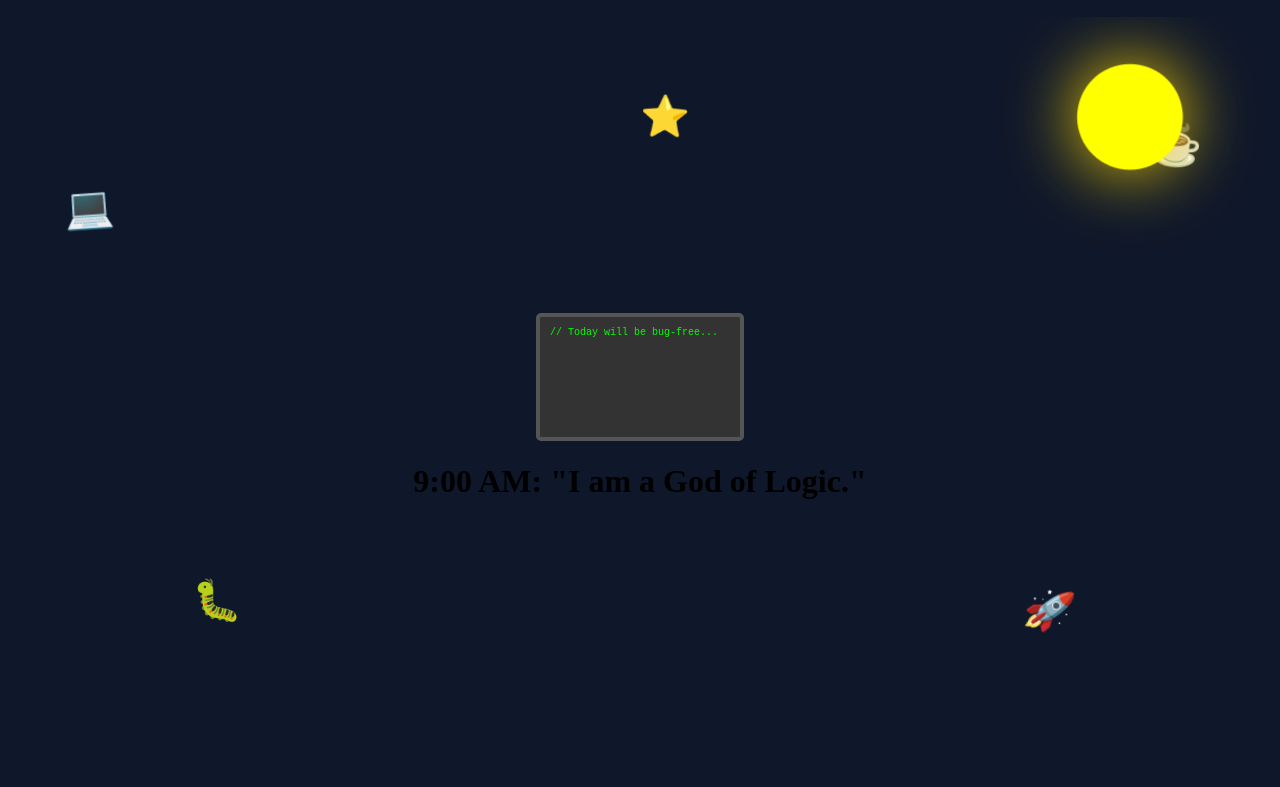
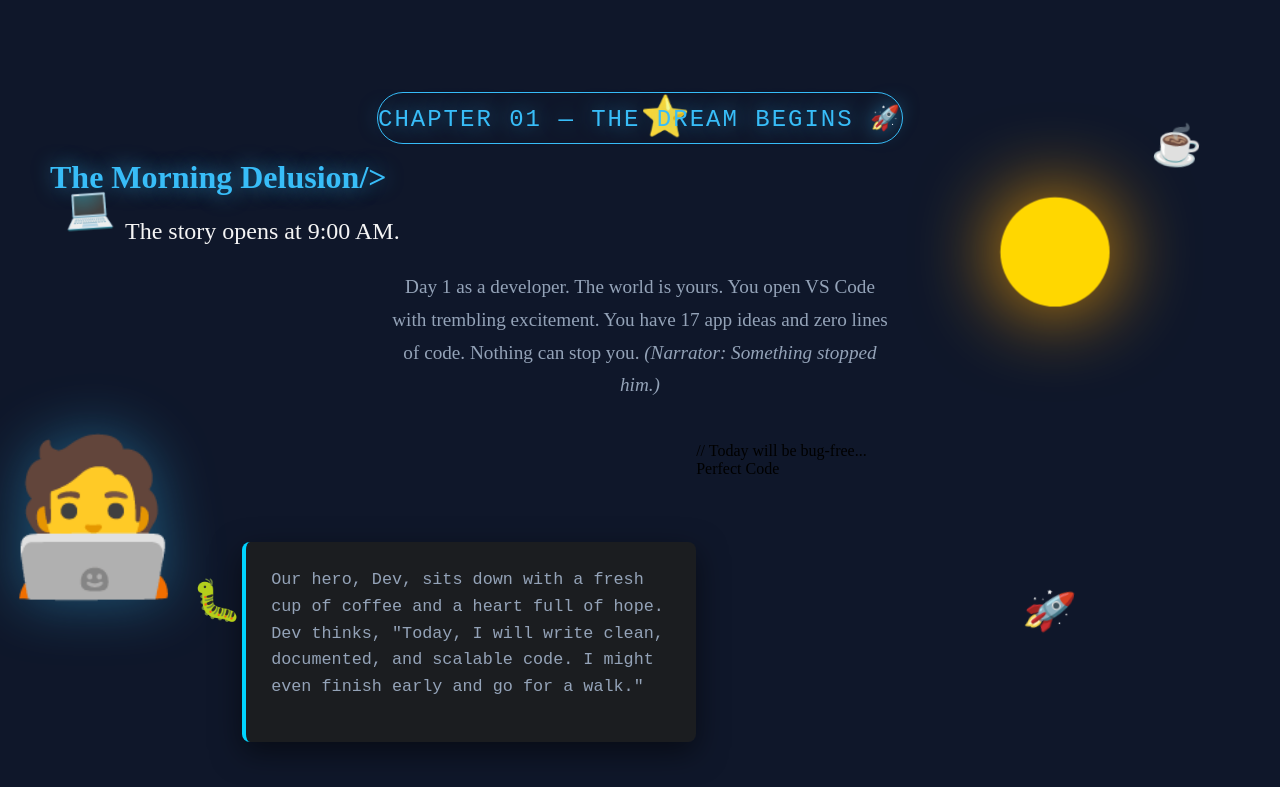
Before and after one commit to nishikajn42/lifeOfDeveloper, a plain HTML site: page index.html in a window 1280 px wide. Shown: the part 783-1570 px from the top of the page. Drawn offline with nearby package versions, Linux system fonts and the light colour scheme.

Commit message:
complete second page

```diff
--- a/index.html
+++ b/index.html
@@ -17,7 +17,10 @@
         <div class="hero-bg"></div>
         <div class="container" id="text-wrapper"></div>
         <p class="hero-sub reveal" id="interactive-text" style="transition-delay:0.2s">
-            From "Hello World" to "Why is this not working?"<p style="color: yellow; animation: blink 1s step-end infinite;">|</p>
+            From "Hello World" to "Why is this not working?"<p
+            style="color: yellow;
+            animation: blink 1s step-end infinite;
+            display: inline-block;">|</p>
         </p>
         <div class="scroll-indicator">
           <span>scroll down</span>
@@ -33,6 +36,7 @@
         </div>
         <div class="code-bg" id="codeBg"></div>
     </div>
+    <!-- SECOND PAGE -->
     <!-- Scene 1: The Morning Delusion -->
      <!-- <div className="text-sm text-amber-200 font-semibold mb-3 uppercase tracking-wider">
             Dev's Internal Monologue
@@ -48,13 +52,26 @@
             <span class="float-icon" style="left:90%;top:15%;animation-delay:-2s">☕</span>
             <span class="float-icon" style="left:15%;top:70%;animation-delay:-1s">🐛</span>
             <span class="float-icon" style="left:80%;top:75%;animation-delay:-3s">🚀</span>
+        </div>
             <span class="float-icon" style="left:50%;top:10%;animation-delay:-1.5s">⭐</span>
+        <!-- title of page -->
+        <div class="section-badge">Chapter 01 — The Dream Begins 🚀</div>
+        <div class="section-title">The Morning Delusion/></div>
+        <div class="section-text1">The story opens at 9:00 AM.</div>
+        <p class="section-text2">
+            Day 1 as a developer. The world is yours. You open VS Code with trembling excitement.
+            You have 17 app ideas and zero lines of code. Nothing can stop you.
+            <em>(Narrator: Something stopped him.)</em>
+        </p>
+
+        <div class="section-content" style="transition-delay:0.4s">
+            <div class="dev-char" id="heroChar">🧑‍💻</div>
+            <!-- <div class="arrow-img2">
+                <img src="images/Arrow_07.png" alt="Descriptive Text" width="150" height="150">
+            </div> -->
+            <div class="content-box" style="transition-delay:0.4s">
+                Our hero, Dev, sits down with a fresh cup of coffee and a heart full of hope.<br>Dev thinks, "Today, I will write clean, documented, and scalable code. I might even finish early and go for a walk."
             </div>
-
-        <div class="sun">
-            <!-- <img src="images/Morning routine (Community) (1).jpg"/> -->
-        </div>
-        <div class="window"></div>
             <div class="desk">
                 <div class="laptop">
                     <div class="screen">
@@ -65,7 +82,19 @@
                     <div class="steam">Perfect Code</div>
                 </div>
             </div>
-        <h1 class="sarcastic-caption">9:00 AM: "I am a God of Logic."</h1>
+            <!-- <div class="section-text3">"I will build<br>the next big app!"</div> -->
+        </div>
+        <div class="sun"></div>
+        <!-- <div class="coffee-container">
+                <div class="steam-wrap">
+                    <span class="steam-text">Perfect Code</span>
+                    <span class="steam-text">Scalable AF</span>
+                    <span class="steam-text">Clean UI</span>
+                </div>
+                <div class="cup"></div>
+            </div> -->
+
+
     </div>
 
 
--- a/style.css
+++ b/style.css
@@ -2,6 +2,11 @@
 @import url('https://fonts.googleapis.com/css2?family=Inter:wght@100..900&display=swap');
 :root {
     --text-dim: #94a3b8;
+    --sky-blue: #87CEEB;
+    --coffee-brown: #6F4E37;
+    --code-bg: #1e1e1e;
+    --glass: rgba(255,255,255,0.05);
+    --glass-border: rgba(255,255,255,0.1);
 }
 html {
     scroll-behavior: smooth;
@@ -76,6 +81,7 @@ body {
 .pipe {
   color: yellow;
   animation: blink 1s step-end infinite;
+  display: inline-block;
 }
 @keyframes blink {
     50% { opacity: 0; }
@@ -153,6 +159,9 @@ body {
 
 /*------------------------------------------------------------------------- */
 /*------------------------------------------------------------------------- */
+/*------------------------------------------------------------------------- */
+/*------------------------------------------------------------------------- */
+/* scene 1 page */
 /* Container styling */
 .scene-container {
     height: 100vh;
@@ -164,26 +173,138 @@ body {
     overflow: hidden;
     position: relative;
 }
+/* ============ SECTION HEADINGS ============ */
+.section-badge{
+    margin-top: 0;
+    margin-bottom: 0;
+    padding-top: 0;
+    display: flex;
+    justify-content: center;
+    align-items: center;
+    height:50px;
+    position: relative;
+    /* transform: translateY(-120px); */
+    font-family: 'JetBrains Mono', monospace;
+    font-size: 1.5rem;
+    letter-spacing: 2px;
+    text-transform: uppercase;
+    border-radius: 100px;
+    border: 1px solid currentColor;
+    /* padding: 5px 20px; */
+}
+.section-title {
+    font-size: clamp(0.8rem, 2.9vw, 2rem);
+    font-weight: 800;
+    line-height: 1.1;
+    margin:16px 0px 16px;
+    transition-delay:0.1s;
+    display: flex;
+    justify-content: flex-start;
+    width: 100vw;
+    padding-left: 100px;
+}
+/* for scene 1 */
+.section-badge{
+    color:#38bdf8;;
+    border-color:#38bdf8;
+    text-shadow: 0 0 20px rgba(56,189,248,0.6);
+}
+.section-title{
+    color:#38bdf8;;
+    text-shadow: 0 0 20px rgba(56,189,248,0.6);
+}
+.section-text1{
+    display: flex;
+    justify-content: flex-start;
+    width: 100vw;
+    padding-left: 250px;
+    color:whitesmoke;
+    line-height: 1.7;
+    font-size: 1.5rem;
+}
+.section-text2{
+    display: block;
+    color:var(--text-dim);
+    text-align: center;
+    max-width: 500px;
+    line-height: 1.7;
+    margin-bottom: 40px;
+    font-size: 1.2rem;
+    transition-delay:0.2s
+}
 /* The Sarcastic Sun */
 .sun {
     width: 100px;
     height: 100px;
-    background: yellow;
+    background: #FFD700;
     border-radius: 50%;
     position: absolute;
     top: 50px;
     right: 100px;
     box-shadow: 0 0 50px orange;
     animation: glow 3s infinite alternate;
+    margin: 135px 75px;
 }
 
 @keyframes glow {
-    from { transform: scale(1); }
-    to { transform: scale(1.1); box-shadow: 0 0 80px yellow; }
+    0%, 100% { transform: scale(1); }
+    50% { transform: scale(1.1); box-shadow: 0 0 80px #FFA500; }
+}
+/* Section Content */
+.section-content{
+    display: flex;
+    width:100%;
+
+}
+/* DEV CHARACTER */
+.dev-char {
+    margin:15px 0px ;
+    align-self: left;
+    font-size: 150px;
+    line-height: 1;
+    position: relative;
+    z-index: 2;
+    animation: float 3s ease-in-out infinite;
+    filter: drop-shadow(0 0 30px rgba(56,189,248,0.4));
+    cursor: pointer;
+    transition: transform 0.2s;
+}
+@keyframes float {
+    0%, 100% { transform: translateY(0); }
+    50% { transform: translateY(-20px); }
 }
 
+.content-box{
+    /* background: var(--glass);
+    border: 1px solid var(--glass-border);
+    border-radius: 20px; */
+    margin-left: 55px;
+    margin-top:100px;
+    display: flex;
+    flex-direction: column;
+    align-items: center;
+    font-size: 1.05rem;
+    color: var(--text-dim);
+    transition: all 0.1ms ease;
+    cursor: default;
+    width:400px;
+    height:150px;
+    background: rgba(30, 30, 30, 0.8);
+    border-left: 4px solid #00d4ff;
+    padding: 25px;
+    border-radius: 8px;
+    font-family: 'Courier New', monospace;
+    line-height: 1.6;
+    box-shadow: 0 10px 30px rgba(0,0,0,0.5)
+}
+.content-box:hover {
+    border-color: #38bdf8;
+    transform: translateY(-8px);
+    box-shadow: 0 20px 40px rgba(56,189,248,0.15);
+    color:#38bdf8;
+}
 /* Floating "Perfect Code" Steam */
-.steam {
+/* .steam {
     position: absolute;
     top: -40px;
     font-size: 0.8rem;
@@ -197,21 +318,43 @@ body {
     0% { transform: translateY(0); opacity: 0; }
     50% { opacity: 0.8; }
     100% { transform: translateY(-100px); opacity: 0; }
+} */
+
+/* Coffee & Steam */
+/* .coffee-container {
+    position: relative;
+    text-align: center;
 }
 
-/* Laptop and Desk basic shapes */
-.laptop {
-    width: 200px;
-    height: 120px;
-    background: #333;
-    border-radius: 5px;
-    border: 4px solid #555;
-    position: relative;
+.cup {
+    width: 50px;
+    height: 60px;
+    background: #eee;
+    border-radius: 0 0 15px 15px;
+    border-right: 8px solid #ddd; Handle
+}
+.steam-wrap {
+    position: absolute;
+    top: -80px;
+    left: 50%;
+    transform: translateX(-50%);
 }
 
-.screen {
-    color: #0f0;
-    font-family: monospace;
-    padding: 10px;
+.steam-text {
+    display: block;
     font-size: 10px;
+    color: #555;
+    font-weight: bold;
+    opacity: 0;
+    white-space: nowrap;
+    animation: riseUp 5s infinite;
 }
+
+.steam-text:nth-child(2) { animation-delay: 1.5s; }
+.steam-text:nth-child(3) { animation-delay: 3s; }
+
+@keyframes riseUp {
+    0% { transform: translateY(0); opacity: 0; }
+    20% { opacity: 1; }
+    100% { transform: translateY(-100px) rotate(10deg); opacity: 0; }
+} */
```
Also changed, not shown: images/Arrow_07 (1).jpg (added), images/Arrow_07.png (added), script.js (line endings or trailing spaces). Lines whose indentation alone changed are shown as unchanged.
